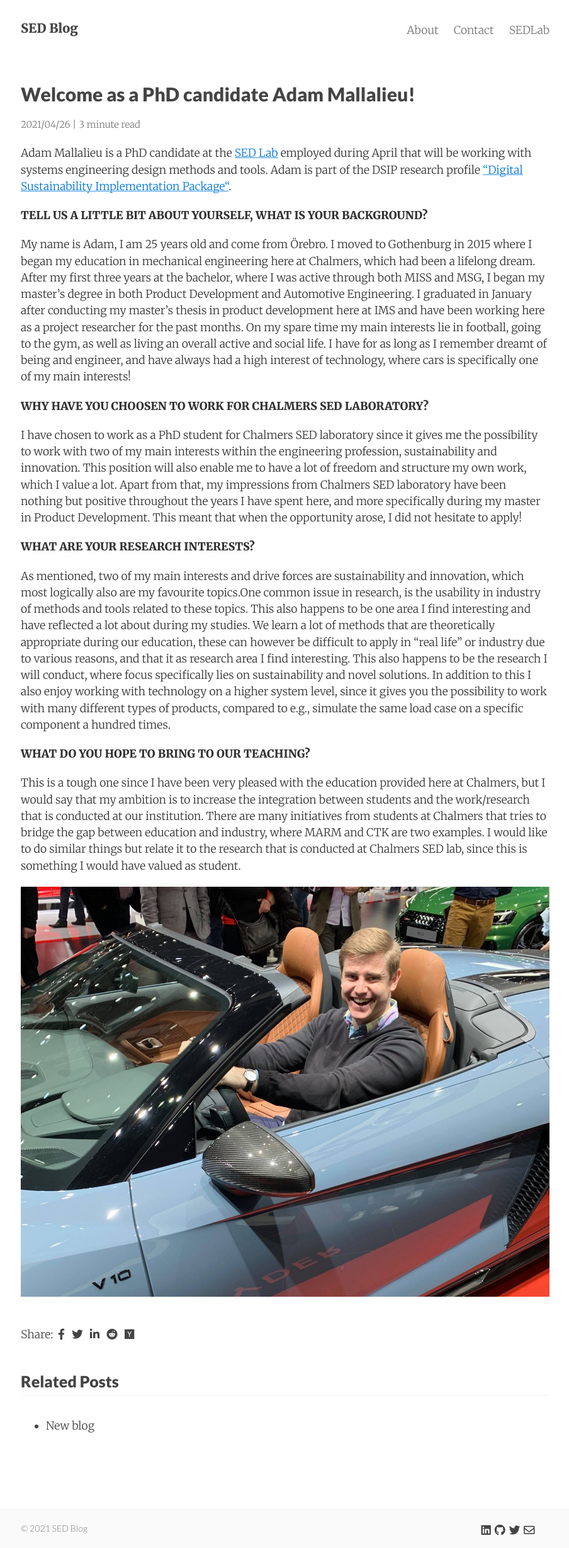
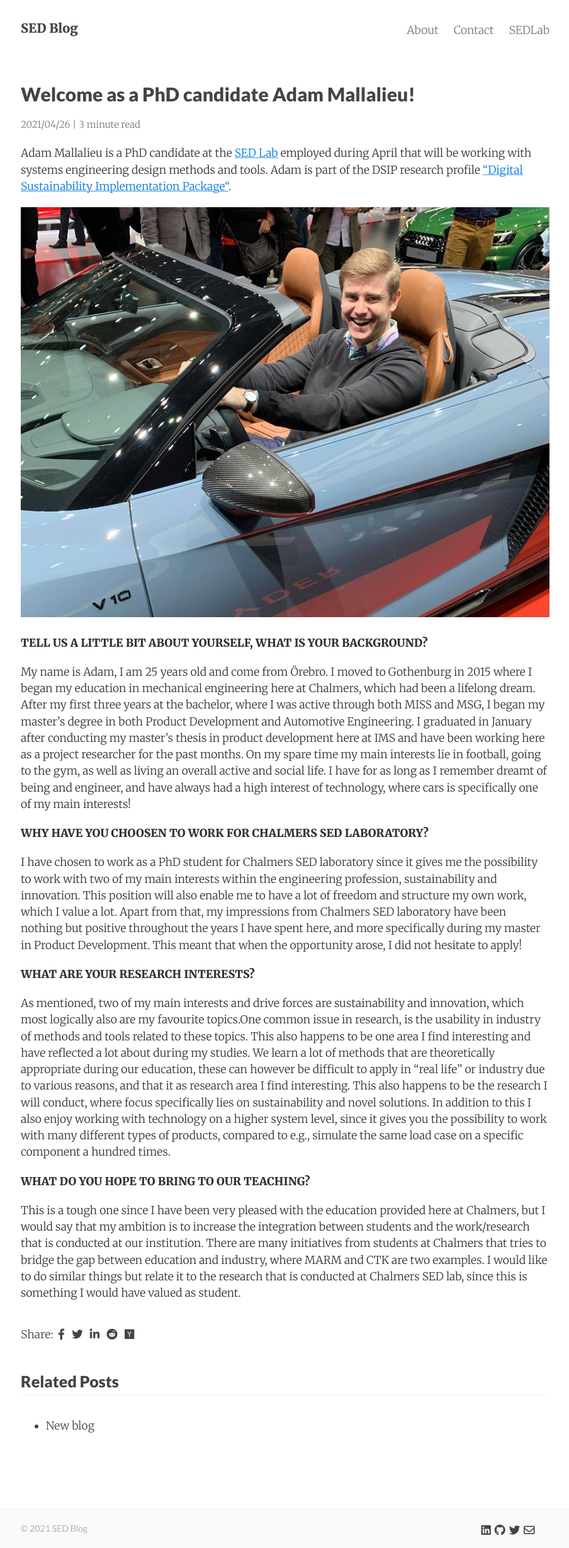
Before and after one commit to sed-group/blog, a Jekyll site: the page built from _posts/2021-04-26-interview-adam-mallalieu.md, in a window 1280 px wide. Shown: the whole page at 63% size, without its empty margins (187-1091 px from the left). Built offline with Jekyll 4.4.1, drawn with Linux system fonts in a browser that asks for light colours; nearby versions of some CDN libraries.

Commit message:
moved image

```diff
--- a/_posts/2021-04-26-interview-adam-mallalieu.md
+++ b/_posts/2021-04-26-interview-adam-mallalieu.md
@@ -7,6 +7,8 @@ categories: interview phd
 ---
 
 Adam Mallalieu is a PhD candidate at the [SED Lab](https://www.chalmers.se/en/departments/ims/research/product-development/Pages/systems-engineering-design.aspx) employed during April that will be working with systems engineering design methods and tools. Adam is part of the DSIP research profile [“Digital Sustainability Implementation Package“](https://www.bth.se/forskning/forskningsomraden/strategisk-hallbar-utveckling/digital-sustainability-implementation-package-dsip/).
+
+![Adam Mallalieu seated in a nice car](/assets/SED_interview_adam.jpg)
 
 **TELL US A LITTLE BIT ABOUT YOURSELF, WHAT IS YOUR BACKGROUND?**
 
@@ -23,5 +25,3 @@ As mentioned, two of my main interests and drive forces are sustainability and i
 **WHAT DO YOU HOPE TO BRING TO OUR TEACHING?**
 
 This is a tough one since I have been very pleased with the education provided here at Chalmers, but I would say that my ambition is to increase the integration between students and the work/research that is conducted at our institution. There are many initiatives from students at Chalmers that tries to bridge the gap between education and industry, where MARM and CTK are two examples. I would like to do similar things but relate it to the research that is conducted at Chalmers SED lab, since this is something I would have valued as student.
-
-![Adam Mallalieu seated in a nice car](/assets/SED_interview_adam.jpg)
```
